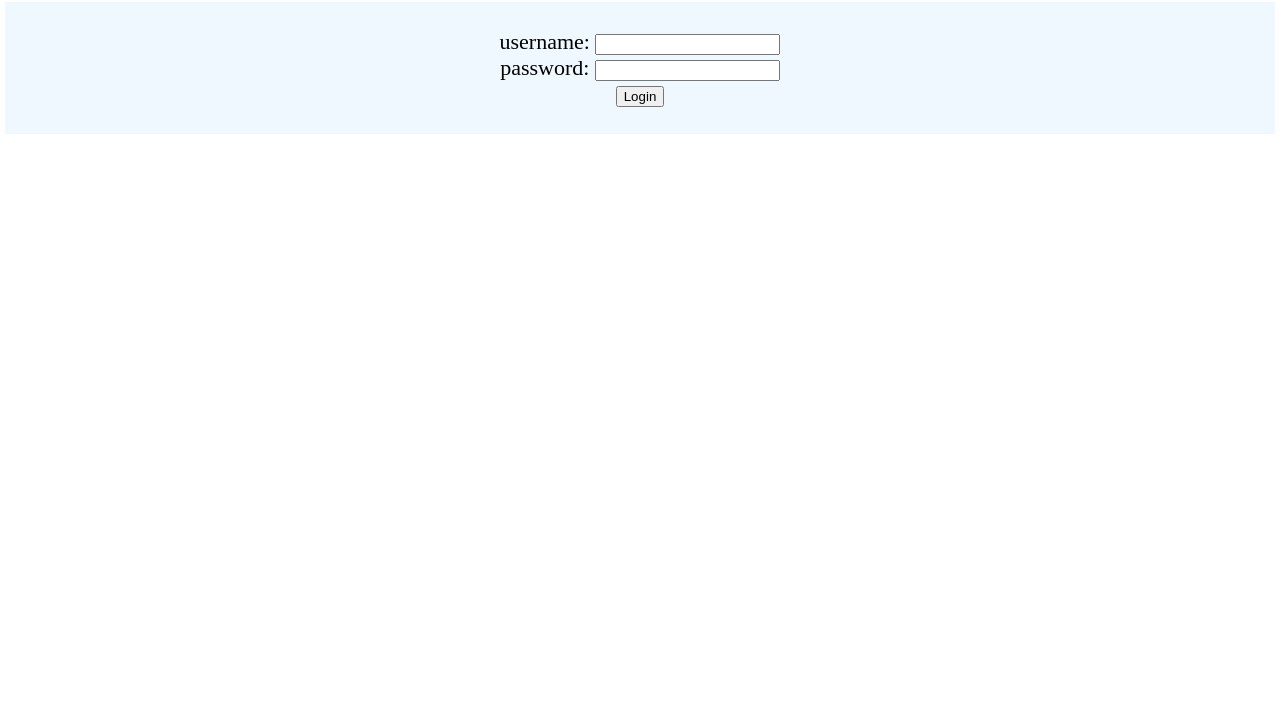
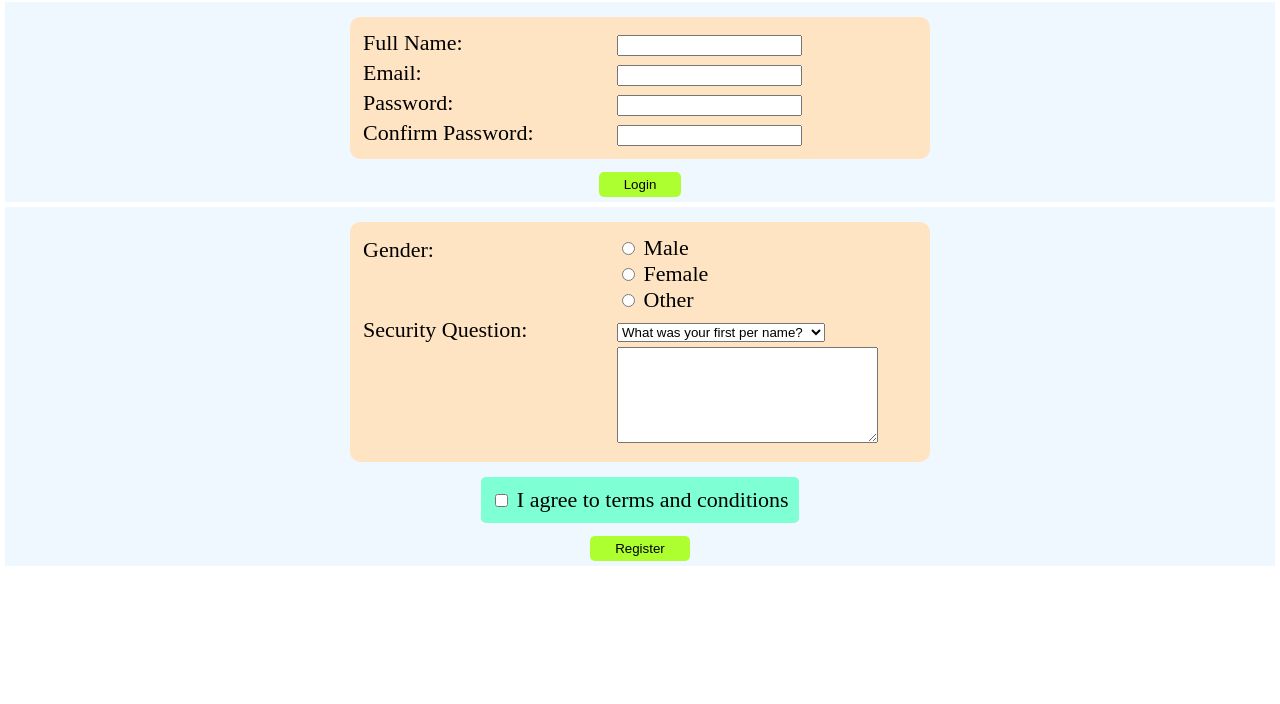
Before and after one commit to Gideon-Jacob-S/Code, a plain HTML site: page Learning/index.html in a window 1280 px wide. Shown: the part 96-800 px from the top of the page. Drawn offline with Linux system fonts and the light colour scheme.

Commit message:
Sign-up Page

```diff
--- a/Learning/index.html
+++ b/Learning/index.html
@@ -4,20 +4,68 @@
         <meta charset="utf-8">
         <meta name="viewport" content="width=device-width, initial-scale=1">
         <link rel="stylesheet" type="text/css" href="./style.css">
-        <title>HTML Forms</title>
+        <title>Sign-up Page</title>
     </head>
     <body>
         <header>
-            <h1>Login Page</h1>
+            <h1>Sign-up Page</h1>
         </header>
         <main>
             <section>
                 <form>
-                    <p>
-                        username: <input type="text" name="username"> <br>
-                        password: <input type="password" name="pass"> <br>
-                        <input type="submit" value="Login">
-                    </p>
+                    <table class="center">
+                        <tr>
+                            <th>Full Name:</th>
+                            <td><input type="text" name="username"></td>
+                        </tr>
+                        <tr>
+                            <th>Email:</th>
+                            <td><input type="email" name="email"></td>
+                        </tr>
+                        <tr>
+                            <th>Password:</th>
+                            <td><input type="password" name="password"></td>
+                        </tr>
+                        <tr>
+                            <th>Confirm Password:</th>
+                            <td><input type="password" name="confirm-password"></td>
+                        </tr>
+                    </table> <br>
+                    <input class="button" type="submit" value="Login">
+                </form>
+            </section>
+            <section>
+                <form>
+                    <table class="center">
+                        <tr>
+                            <th id="gender">Gender:</th>
+                            <td>
+                                <input type="radio" name="male" value="male"> Male <br>
+                                <input type="radio" name="female" value="female"> Female <br>
+                                <input type="radio" name="other" value="other"> Other
+                            </td>
+                        </tr>
+                        <tr>
+                            <th>Security Question:</th>
+                            <td>
+                                <select name="security-question">
+                                    <option value="first-pet-name">What was your first per name?</option>
+                                    <option value="first-job">What was your first job?</option>
+                                    <option value="nick-name">What was your first nick name?</option>
+                                </select>
+                            </td>
+                        </tr>
+                        <tr>
+                            <th></th>
+                            <td>
+                                <textarea name="answer" cols="30" rows="6"></textarea>
+                            </td>
+                        </tr>
+                    </table> <br>
+                    <p id="terms">
+                        <input type="checkbox" name="terms-conditions" value="accept"> I agree to terms and conditions
+                    </p> <br>
+                    <input class="button" type="submit" value="Register">
                 </form>
             </section>
         </main>
--- a/Learning/style.css
+++ b/Learning/style.css
@@ -19,3 +19,56 @@ section {
     padding: 5px;
     background-color: aliceblue;
 }
+
+
+/* ---Tabel Section--- */
+
+
+.center {
+    display: inline-flex;
+    justify-content: center;
+    text-align: left;
+}
+
+table {
+    margin: 10px 0px;
+    border-radius: 10px;
+    padding: 10px;
+    background-color: bisque;
+}
+
+#gender {
+    padding-bottom: 50px;
+}
+
+th {
+    font-weight: 100;
+    width: 250px;
+}
+
+td {
+    width: 300px;
+}
+
+
+
+/* ---Terms & Button Section--- */
+
+
+
+#terms {
+    border-radius: 5px;
+    padding: 10px;
+    margin-top: 5px;
+    margin-bottom: 10px;
+    display: inline-block;
+    background-color: aquamarine;
+}
+
+.button {
+    padding: 5px 25px;
+    border: 0px;
+    border-radius: 5px;
+
+    background-color: greenyellow;
+}
```
